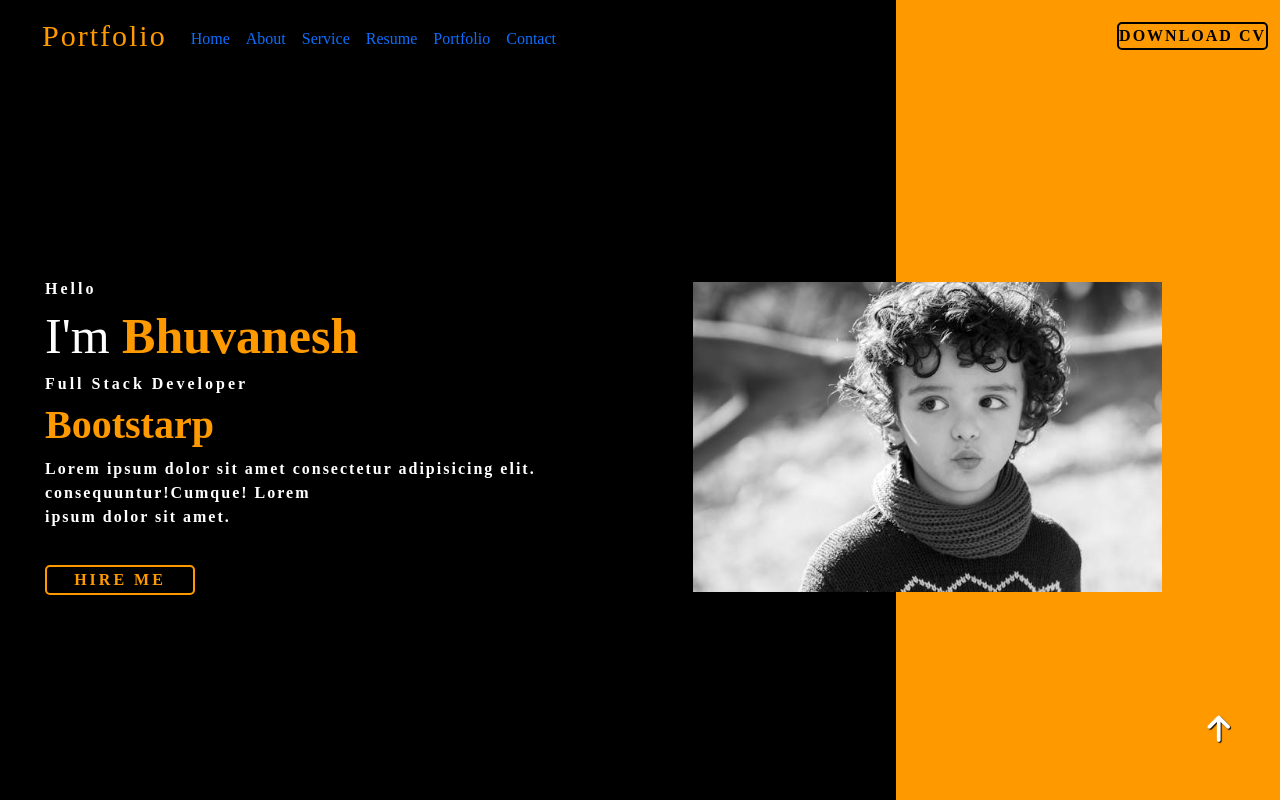
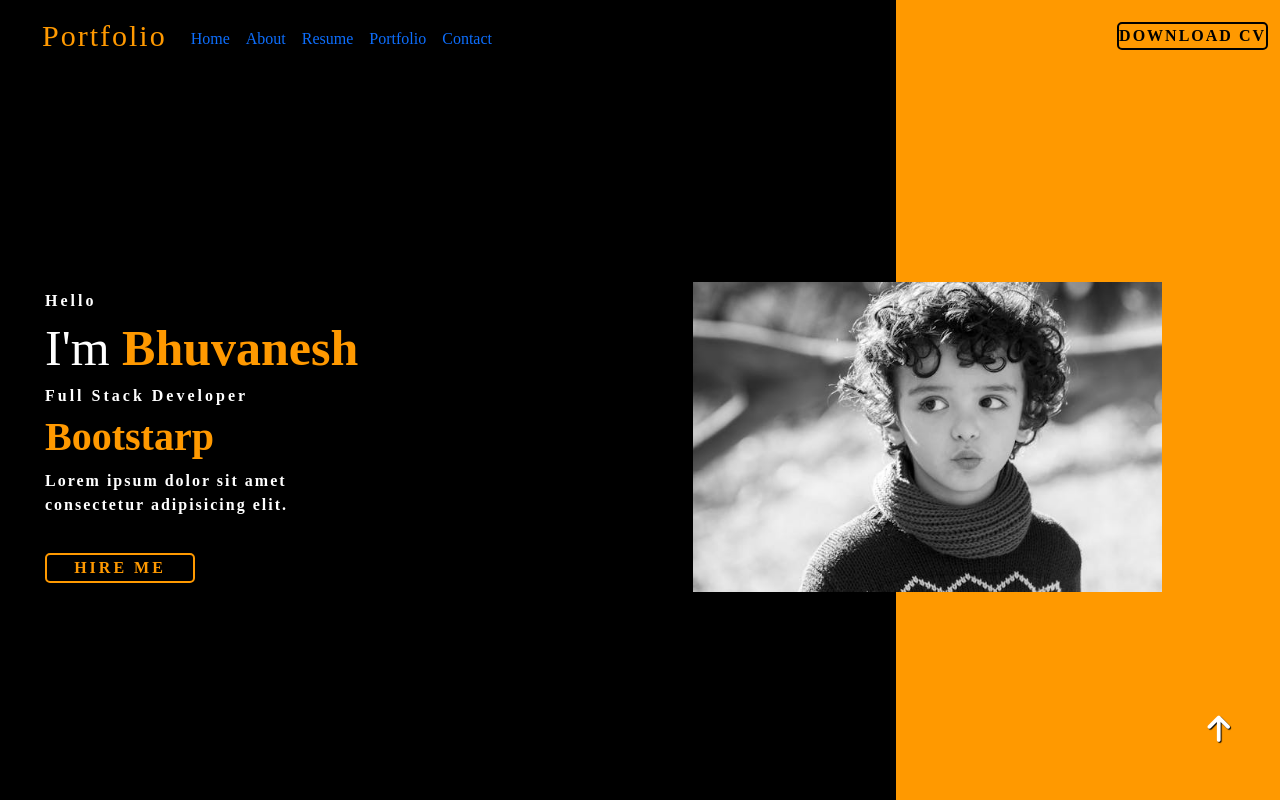
Before and after one commit to bhuvi45967/port, a plain HTML site: page index.html in a window 1280 px wide. Shown: the top 800 px of the page. Drawn offline with nearby package versions, Linux system fonts and the light colour scheme; a web font is replaced by a local one.

Commit message:
commit:added

```diff
--- a/index.html
+++ b/index.html
@@ -38,9 +38,9 @@
                         <li class="nav-item">
                             <a class="nav-link" href="#about">About</a>
                         </li>
-                        <li class="nav-item">
+                        <!-- <li class="nav-item">
                             <a class="nav-link" href="#services">Service</a>
-                        </li>
+                        </li> -->
                         <li class="nav-item">
                             <a class="nav-link" href="#resume">Resume</a>
                         </li>
@@ -64,9 +64,8 @@
                 <h3>I'm <span>Bhuvanesh</span></h3>
                 <h5>Full Stack Developer</h5>
                 <h2 class="changetcontent"></h2>
-                <p>Lorem ipsum dolor sit amet consectetur adipisicing elit.
-                    consequuntur!Cumque! Lorem
-                    <br> ipsum dolor sit amet.
+                <p>Lorem ipsum dolor sit amet
+                    <br>consectetur adipisicing elit.
                 </p>
                 <button id="btml">HIRE ME</button>
 
@@ -110,9 +109,9 @@
 
 
     <!-- services -->
-    <div id="services">
+    <!-- <div id="services">
         <div class="container " data-aos="fade-up" data-aos-duration="1500">
-            <h3>Services</h3>
+            <h3>Code Working</h3>
             <p>Lorem, ipsum dolor sit amet consectetur adipisicing elit. Iste, velit veritatis minima cupiditate
                 pariatur eveniet placeat deserunt provident nisi ex vero eaque illum similique debitis temporibus rerum
                 dicta, laboriosam dignissimos!</p>
@@ -198,7 +197,7 @@
 
         </div>
 
-    </div>
+    </div> -->
 
     <!-- services -->
 
--- a/style.css
+++ b/style.css
@@ -225,6 +225,8 @@
 
     align-items: center;
 }
+
+
 
 #aboout .card img {
     background-color: #ff9900;
```
